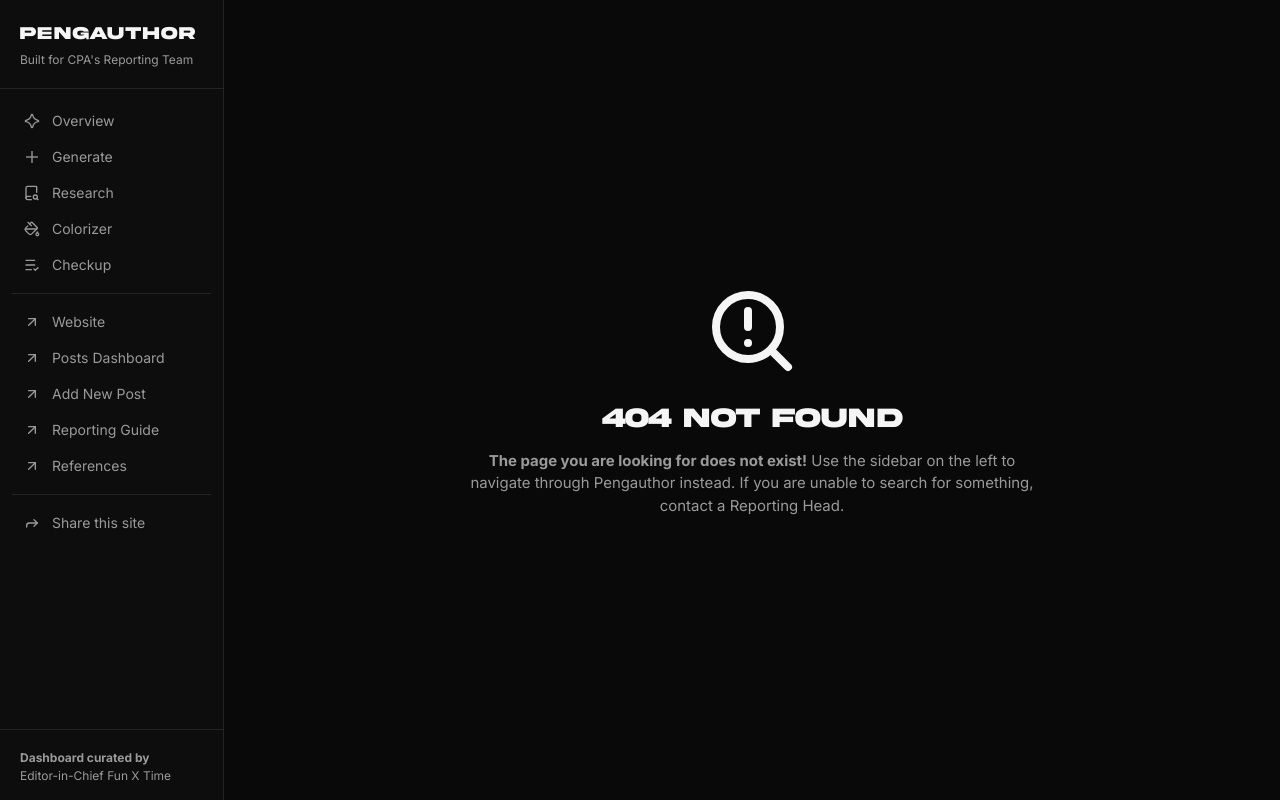
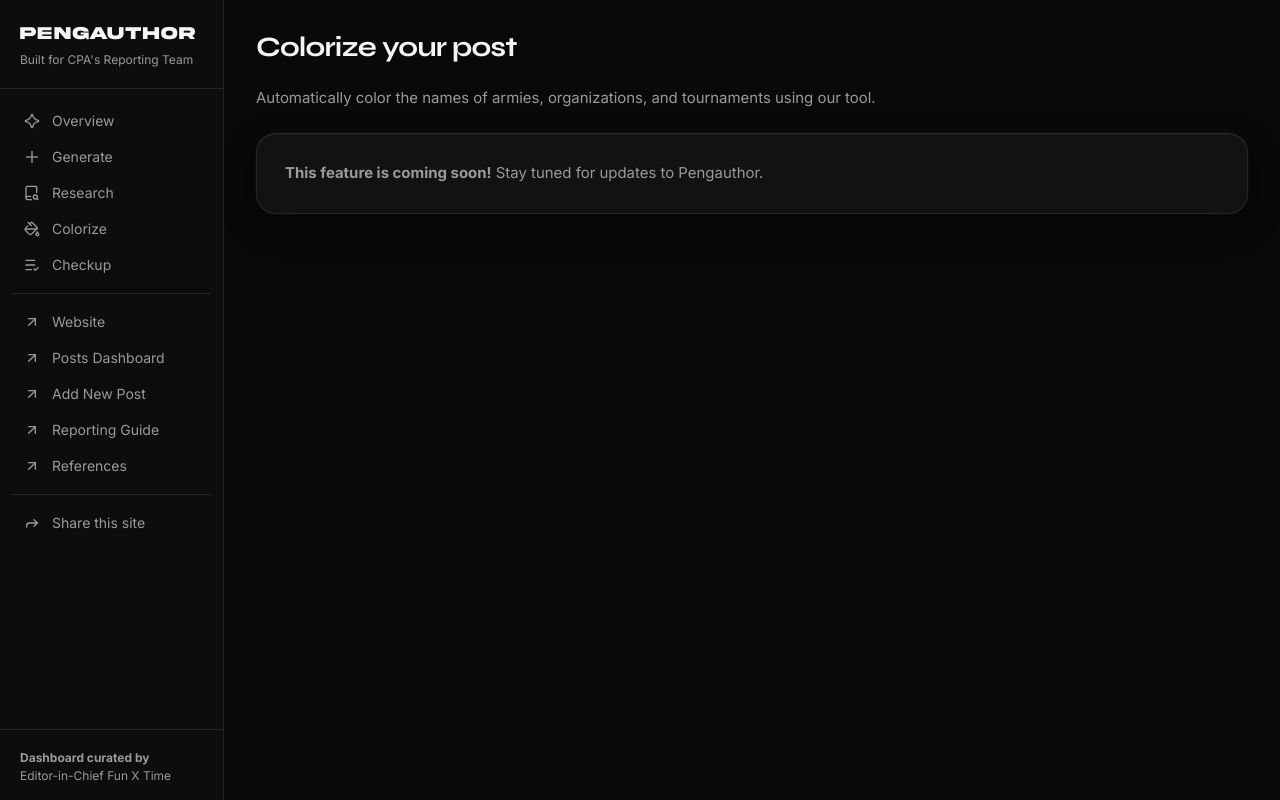
Before and after one commit to FunXTime/Pengauthor, a Next.js app: page /colorize in a window 1280 px wide. Before the commit this address had no page. Built offline with nearby package versions, Linux system fonts and the light colour scheme.

Commit message:
v0.6.1
- Rename page: app/colorizer to app/colorizer
- Rename icon: "colorizer" to "colorize"
- Change Generator page title
- Prevent text selection in ResultCard component

```diff
--- a/app/colorizer/page.jsx
+++ b/app/colorize/page.jsx
@@ -1,7 +1,7 @@
-export default function ColorizerPage() {
+export default function ColorizePage() {
   return (
     <div className="space-y-6 p-8">
-      <h1>Colorizer</h1>
+      <h1>Colorize your post</h1>
       <p className="text-faint">
         Automatically color the names of armies, organizations, and tournaments using our tool.
       </p>
--- a/app/generate/page.jsx
+++ b/app/generate/page.jsx
@@ -32,7 +32,7 @@
 
   return (
     <div className="space-y-6 p-8">
-      <h1>Generate a Boilerplate</h1>
+      <h1>Generate a boilerplate</h1>
 
       <p className="text-faint">
         Generate a basic structure for your post so you can easily get to writing. Tailor the boilerplate as per the details you provide.
--- a/app/layout.jsx
+++ b/app/layout.jsx
@@ -67,7 +67,7 @@
   { label: "Overview", href: "/overview", icon: "overview" },
   { label: "Generate", href: "/generate", icon: "generate" },
   { label: "Research", href: "/research", icon: "research" },
-  { label: "Colorizer", href: "/colorizer", icon: "colorizer" },
+  { label: "Colorize", href: "/colorize", icon: "colorize" },
   { label: "Checkup", href: "/checkup", icon: "checkup" }
 ];
 
--- a/components/Icon.jsx
+++ b/components/Icon.jsx
@@ -40,7 +40,7 @@
         </svg>
       );
 
-    case "colorizer":
+    case "colorize":
       return (
         <svg
           className={svgClassName}
--- a/components/ResearchPage/ResultCard.jsx
+++ b/components/ResearchPage/ResultCard.jsx
@@ -28,7 +28,7 @@
       href={url}
       target="_blank"
       rel="noopener noreferrer"
-      className="flex gap-4 rounded-xl border border-edge bg-panel-raised p-4 transition-all hover:bg-panel"
+      className="flex gap-4 rounded-xl border border-edge bg-panel-raised p-4 transition-all hover:bg-panel select-none"
     >
       <div className="h-[72px] w-[72px] shrink-0 overflow-hidden rounded-lg border border-edge bg-panel">
         {thumbnail && (
--- a/package.json
+++ b/package.json
@@ -3,7 +3,7 @@
   "description": "CPA Media Department's premier writing tool",
   "author": "Fun X Time",
   "license": "MIT",
-  "version": "0.6.0",
+  "version": "0.6.1",
   "private": true,
   "scripts": {
     "dev": "next dev",
```
Also changed, not shown: 1 other file (tests, documents, lock files or other folders).
